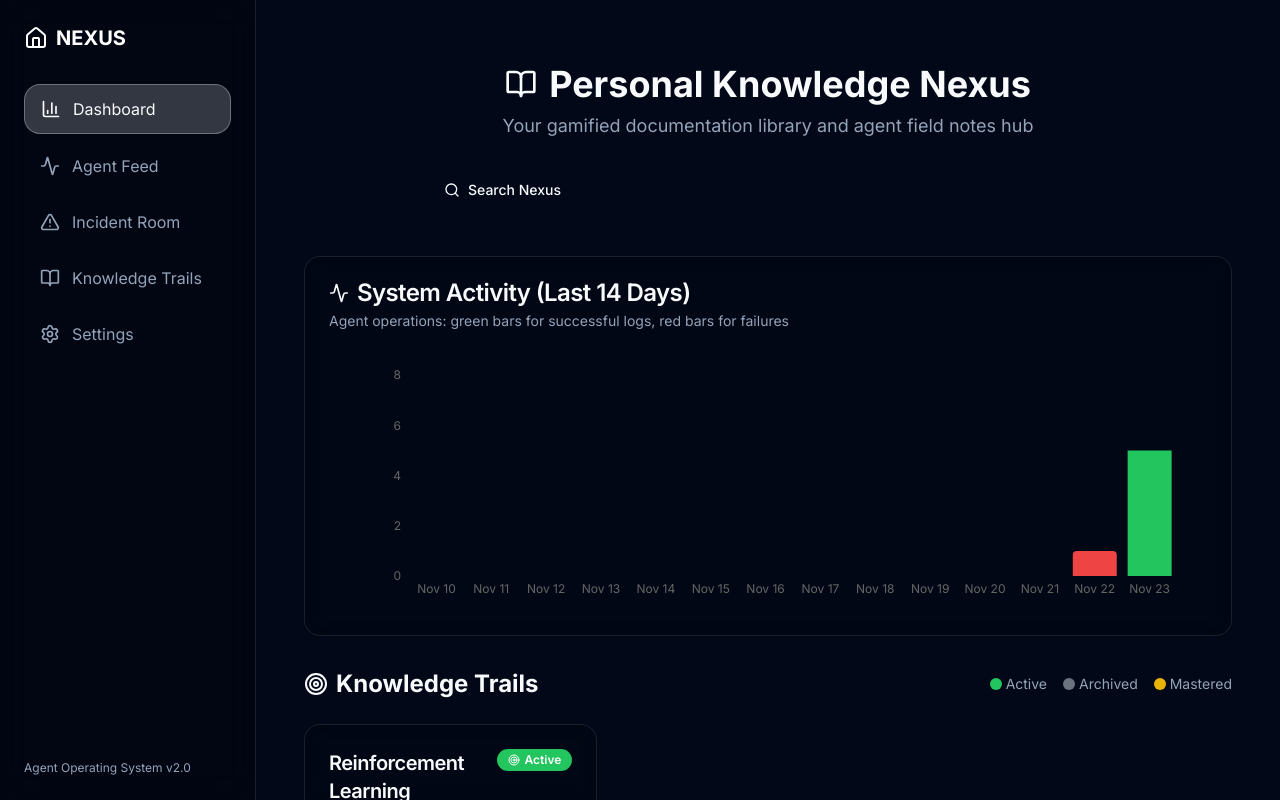
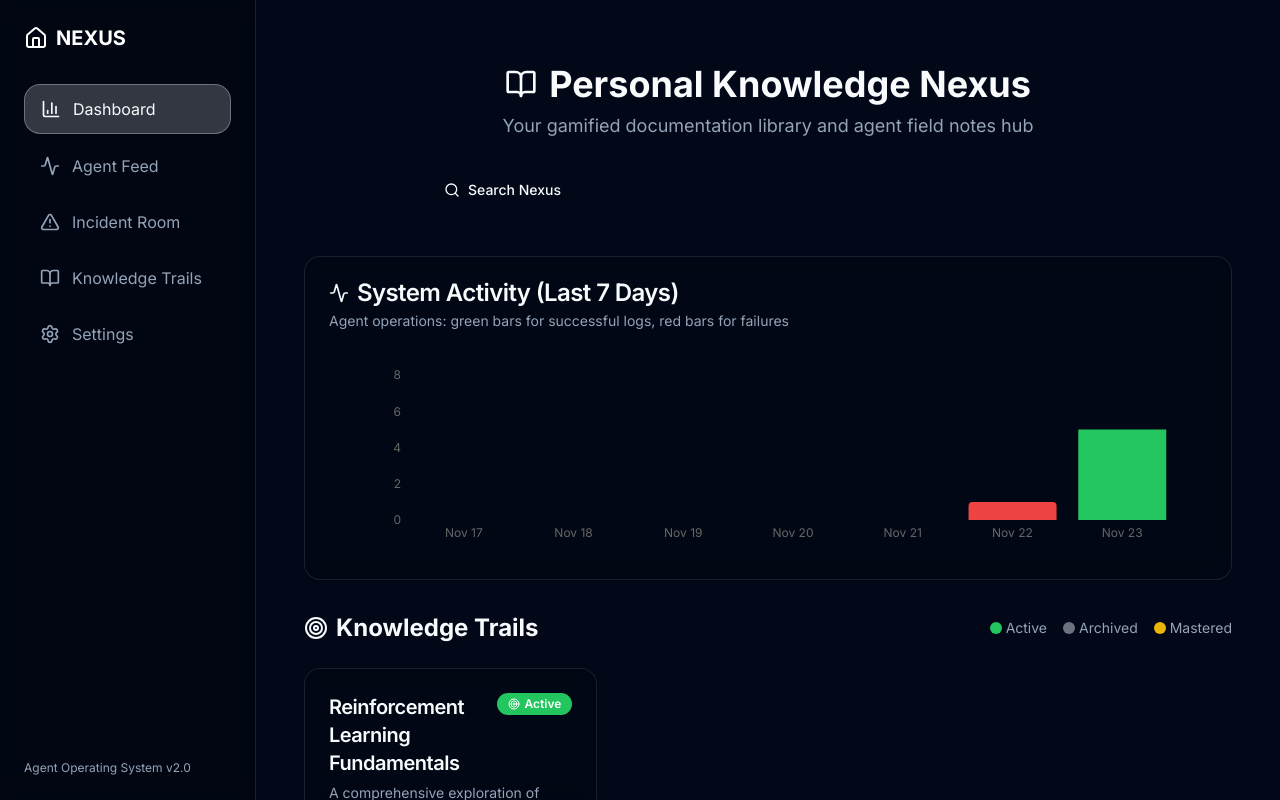
Before and after one commit to Maapel/personal-knowledge-nexus, a Next.js app: page / in a window 1280 px wide. Built offline with nearby package versions, Linux system fonts and the light colour scheme.

Commit message:
Auto-update via Cline

```diff
--- a/src/app/page.tsx
+++ b/src/app/page.tsx
@@ -46,7 +46,7 @@ export default async function Dashboard() {
           <CardHeader>
             <CardTitle className="flex items-center gap-2">
               <Activity className="w-5 h-5" />
-              System Activity (Last 14 Days)
+              System Activity (Last 7 Days)
             </CardTitle>
             <CardDescription>
               Agent operations: green bars for successful logs, red bars for failures
--- a/src/components/visuals/activity-heatmap.tsx
+++ b/src/components/visuals/activity-heatmap.tsx
@@ -11,9 +11,9 @@ interface ActivityHeatmapProps {
 
 export function ActivityHeatmap({ data }: ActivityHeatmapProps) {
   const chartData = useMemo(() => {
-    // Get last 14 days
+    // Get last 7 days
     const endDate = new Date()
-    const startDate = subDays(endDate, 13)
+    const startDate = subDays(endDate, 6)
     const days = eachDayOfInterval({ start: startDate, end: endDate })
 
     // Group notes by date
@@ -40,8 +40,8 @@ export function ActivityHeatmap({ data }: ActivityHeatmapProps) {
   }, [data])
 
   return (
-    <div className="w-full h-64">
-      <ResponsiveContainer width="100%" height="100%">
+    <div className="w-full" style={{ minHeight: '200px' }}>
+      <ResponsiveContainer width="100%" height={200}>
         <BarChart data={chartData} margin={{ top: 20, right: 30, left: 20, bottom: 5 }}>
           <XAxis
             dataKey="date"
```
